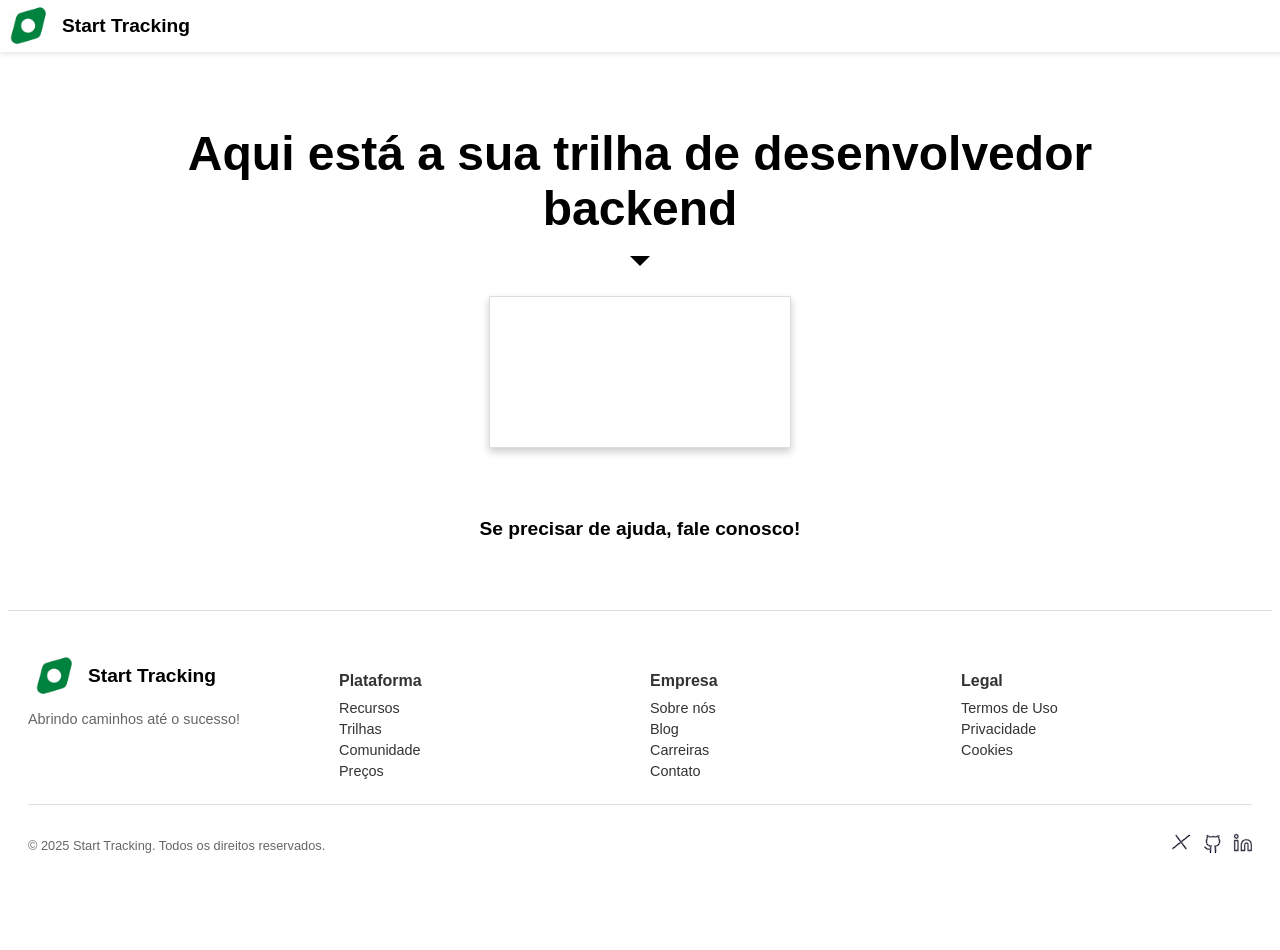
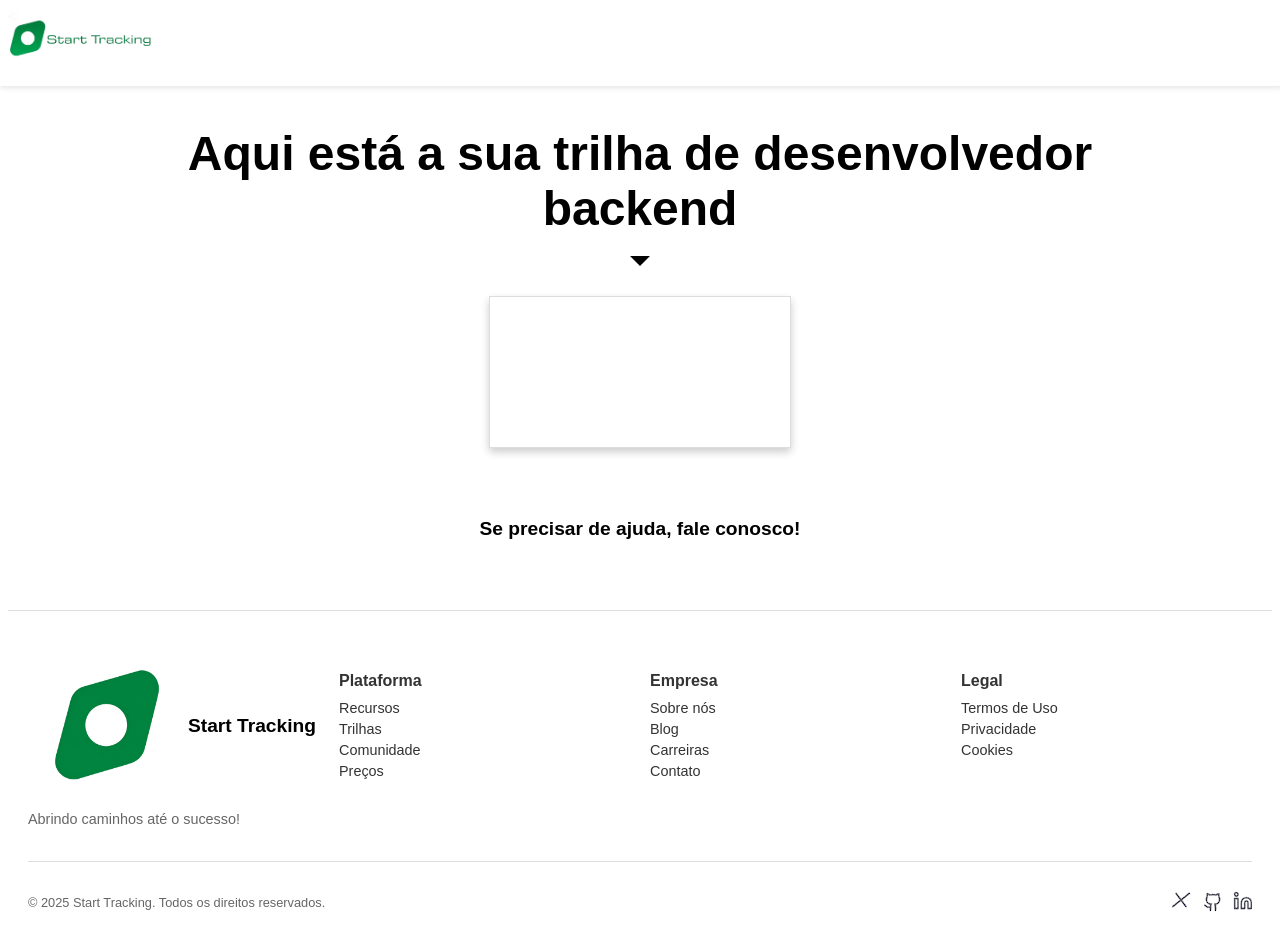
Before and after one commit to Starter-Tracker/Starter-Tracker, a plain HTML site: page frontend/html/trilhas/trilha_backend.html in a window 1280 px wide. Drawn offline with Linux system fonts and the light colour scheme; a script that the page names is missing.

Commit message:
mudança na logo na navbar

```diff
--- a/frontend/css/estilos_trilhas.css
+++ b/frontend/css/estilos_trilhas.css
@@ -24,7 +24,7 @@
     gap: 10px; /* Espaçamento entre a imagem e o texto */
 }
 .logo-img {
-    max-width: 50px; /* Define a largura máxima da imagem */
+    max-width: 150px; /* Define a largura máxima da imagem */
     height: auto; /* Mantém a proporção da imagem */
     display: inline-block; /* Garante que a imagem seja tratada como um elemento inline */
     vertical-align: middle; /* Alinha verticalmente com o texto ao lado */
--- a/frontend/html/trilhas/trilha_backend.html
+++ b/frontend/html/trilhas/trilha_backend.html
@@ -14,8 +14,7 @@
     <!-- Navegação principal -->
     <nav class="navbar">
         <div class="logo-container">
-            <img src="../../imagens/bussola.png" alt="Logo" class="logo-img">
-            <span class="logo-text">Start Tracking</span>
+            <img src="../../imagens/logo-start-2.png" alt="Logo" class="logo-img">
         </div>
     </nav>
 
```
Also changed, not shown: frontend/html/trilhas/trilha_frontend.html (+1 -2 lines), frontend/html/trilhas/trilha_mobile.html (+1 -2 lines), frontend/html/trilhas/trilha_pc.html (+1 -2 lines), frontend/imagens/logo-start-2.png (added).
